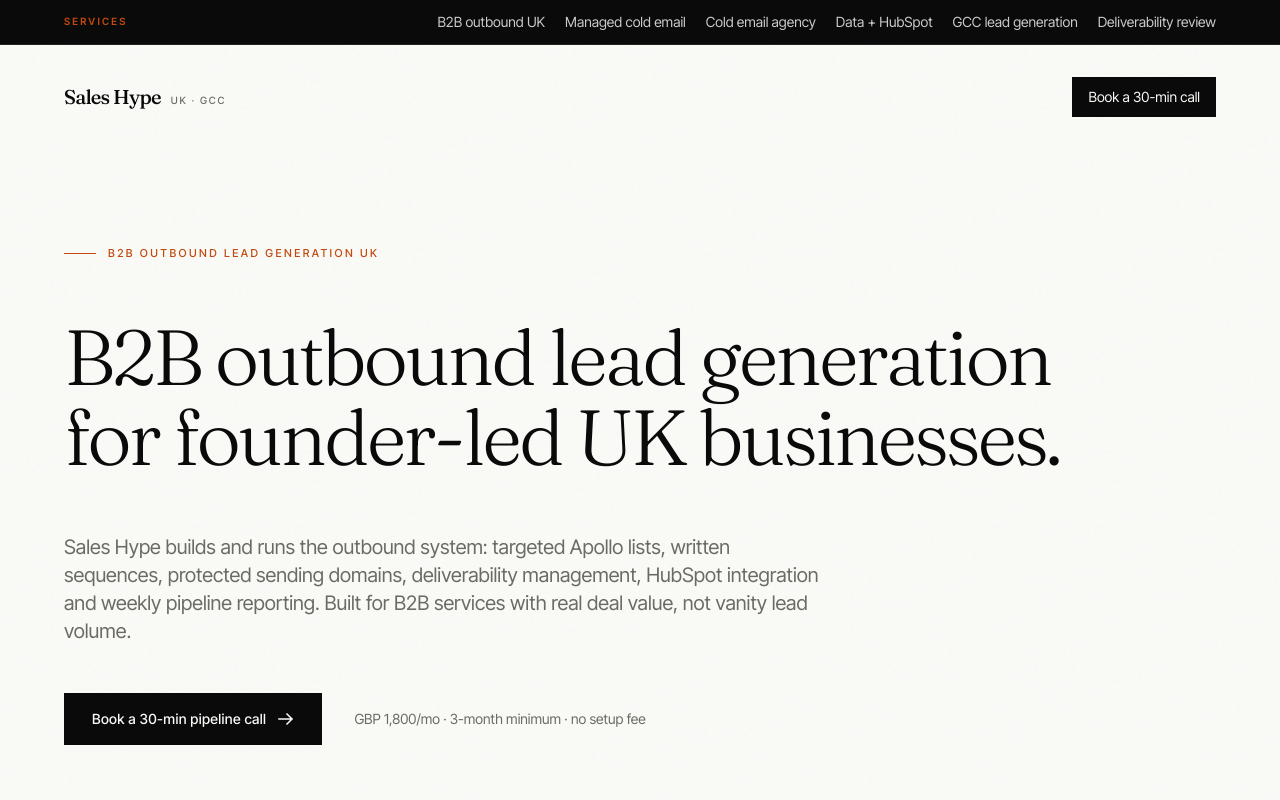
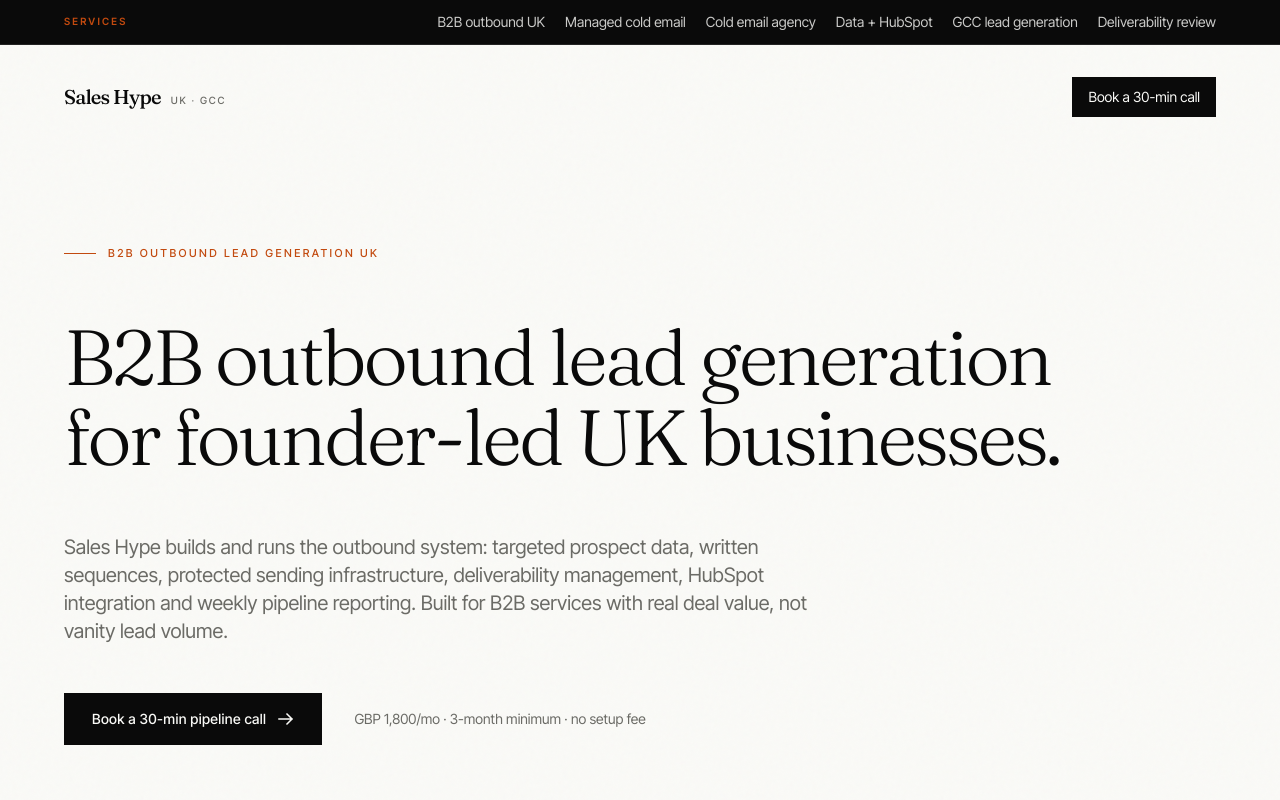
Before and after one commit to tareq-arch/saleshype-site, a Next.js app: page /b2b-outbound-lead-generation-uk in a window 1280 px wide. Shown: the top 800 px of the page. Built offline with nearby package versions, Linux system fonts and the light colour scheme.

Commit message:
Soften B2B outbound methodology copy

```diff
--- a/app/b2b-outbound-lead-generation-uk/page.tsx
+++ b/app/b2b-outbound-lead-generation-uk/page.tsx
@@ -3,7 +3,7 @@ import { SeoLandingPage } from "../seo-page-template";
 
 export const metadata: Metadata = {
   title: "B2B Outbound Lead Generation UK",
-  description: "Fully managed B2B outbound lead generation for UK founders. Sales Hype builds Apollo lists, cold email sequences, deliverability and HubSpot pipeline reporting.",
+  description: "Fully managed B2B outbound lead generation for UK founders. Sales Hype builds targeted prospect lists, cold email sequences, deliverability and HubSpot pipeline reporting.",
   alternates: { canonical: "/b2b-outbound-lead-generation-uk" },
 };
 
@@ -12,7 +12,7 @@ export default function Page() {
     <SeoLandingPage
       eyebrow="B2B outbound lead generation UK"
       title="B2B outbound lead generation for founder-led UK businesses."
-      description="Sales Hype builds and runs the outbound system: targeted Apollo lists, written sequences, protected sending domains, deliverability management, HubSpot integration and weekly pipeline reporting. Built for B2B services with real deal value, not vanity lead volume."
+      description="Sales Hype builds and runs the outbound system: targeted prospect data, written sequences, protected sending infrastructure, deliverability management, HubSpot integration and weekly pipeline reporting. Built for B2B services with real deal value, not vanity lead volume."
       primaryKeyword="B2B outbound lead generation UK"
       supportingKeywords={["outbound lead generation agency UK", "B2B lead generation agency UK", "founder led sales pipeline", "managed outbound UK"]}
       sections={[
@@ -20,9 +20,9 @@ export default function Page() {
         { title: "Built for founder-led B2B", body: "The offer is designed for B2B services, professional services, recruitment, hospitality supply, specialist consulting and operators with identifiable decision-makers and average deal values that justify a managed outbound motion." },
         { title: "HubSpot becomes the pipeline layer", body: "Interested replies should not sit inside inboxes. Sales Hype routes pipeline into HubSpot so owners, stages, next actions and reporting stay visible every week." },
       ]}
-      bullets={["ICP and market mapping before any list is built.", "Apollo prospect list building with decision-maker focus.", "Cold email copy written in a direct founder/operator voice.", "Secondary domains and inboxes to protect the main brand domain.", "Deliverability monitoring, warm-up and sending volume control.", "HubSpot pipeline setup for interested replies and weekly reporting."]}
+      bullets={["ICP and market mapping before any list is built.", "Prospect data built with decision-maker focus.", "Cold email copy written in a direct founder/operator voice.", "Protected sending infrastructure for cold outreach.", "Deliverability monitoring and controlled sending volume.", "HubSpot pipeline setup for interested replies and weekly reporting."]}
       faqs={[
-        { question: "What is B2B outbound lead generation?", answer: "B2B outbound lead generation is the process of identifying specific target companies and decision-makers, contacting them directly, and turning positive replies into sales conversations. Sales Hype manages this through Apollo, cold email infrastructure and HubSpot." },
+        { question: "What is B2B outbound lead generation?", answer: "B2B outbound lead generation is the process of identifying specific target companies and decision-makers, contacting them directly, and turning positive replies into sales conversations. Sales Hype manages this through modern data tools, cold email infrastructure and HubSpot." },
         { question: "How much does Sales Hype cost?", answer: "Sales Hype is GBP 1,800 per month with a three-month minimum and no setup fee. That includes lists, copy, deliverability, campaign management, HubSpot integration and weekly reporting." },
         { question: "Who is this best for?", answer: "It is best for B2B services with GBP 5,000+ average deal size, founder-led or director-led teams, and a clear buyer profile." },
       ]}
```
